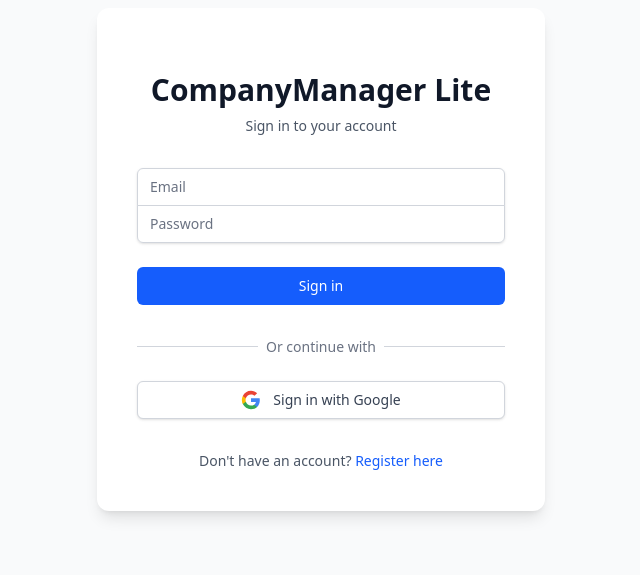
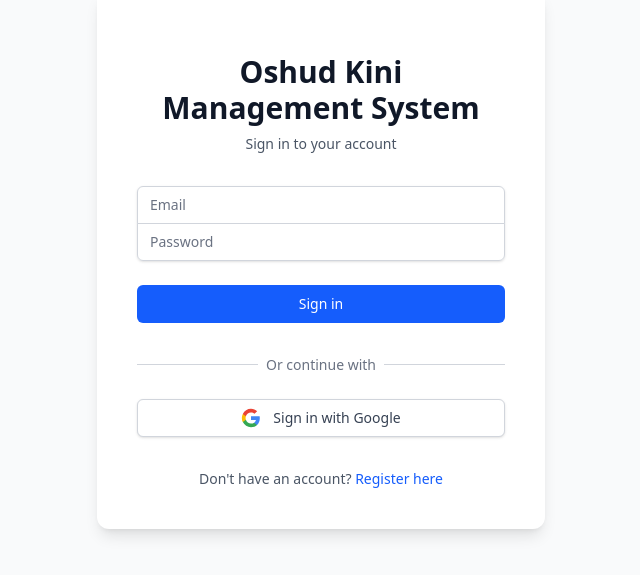
Before and after one commit to fahmidurshanto/oshud-kini-managment-system, a React (Vite) app: page /login in a window 1280 px wide. Shown: the part 141-716 px from the top of the page, without its empty margins (319-959 px from the left). Built offline with nearby package versions, Linux system fonts and the light colour scheme; no server answers.

Commit message:
updated title

```diff
--- a/src/components/Header.jsx
+++ b/src/components/Header.jsx
@@ -20,7 +20,7 @@ const Header = ({ setSidebarOpen }) => {
     <header className="bg-blue-600 text-white shadow-md">
       <div className="container mx-auto px-4 py-3 flex justify-between items-center">
         <div className="flex items-center space-x-2">
-          <h1 className="text-xl font-bold">CompanyManager Lite</h1>
+          <h1 className="text-xl font-bold">Oshud Kini Management System</h1>
         </div>
 
         {/* Mobile menu button */}
--- a/src/docs/AUTHENTICATION.md
+++ b/src/docs/AUTHENTICATION.md
@@ -1,6 +1,6 @@
 # Authentication Implementation
 
-This document explains how Firebase Authentication is implemented in the CompanyManager Lite application.
+This document explains how Firebase Authentication is implemented in the Oshud Kini Management System application.
 
 ## Overview
 
--- a/src/docs/DEPLOYMENT.md
+++ b/src/docs/DEPLOYMENT.md
@@ -1,6 +1,6 @@
 # Deployment Guide
 
-This document explains how to deploy the CompanyManager Lite application to various platforms, with specific focus on Vercel.
+This document explains how to deploy the Oshud Kini Management System application to various platforms, with specific focus on Vercel.
 
 ## Vercel Deployment
 
--- a/src/pages/Login.jsx
+++ b/src/pages/Login.jsx
@@ -51,7 +51,7 @@ const Login = () => {
       <div className="max-w-md w-full space-y-8 p-6 md:p-10 bg-white rounded-xl shadow-lg">
         <div>
           <h2 className="mt-6 text-center text-2xl md:text-3xl font-extrabold text-gray-900">
-            CompanyManager Lite
+            Oshud Kini Management System
           </h2>
           <p className="mt-2 text-center text-sm text-gray-600">
             Sign in to your account
--- a/src/pages/Register.jsx
+++ b/src/pages/Register.jsx
@@ -49,7 +49,7 @@ const Register = () => {
       <div className="max-w-md w-full space-y-8 p-6 md:p-10 bg-white rounded-xl shadow-lg">
         <div>
           <h2 className="mt-6 text-center text-2xl md:text-3xl font-extrabold text-gray-900">
-            CompanyManager Lite
+            Oshud Kini Management System
           </h2>
           <p className="mt-2 text-center text-sm text-gray-600">
             Create a new account
```
Also changed, not shown: 2 other files (tests, documents, lock files or other folders).
